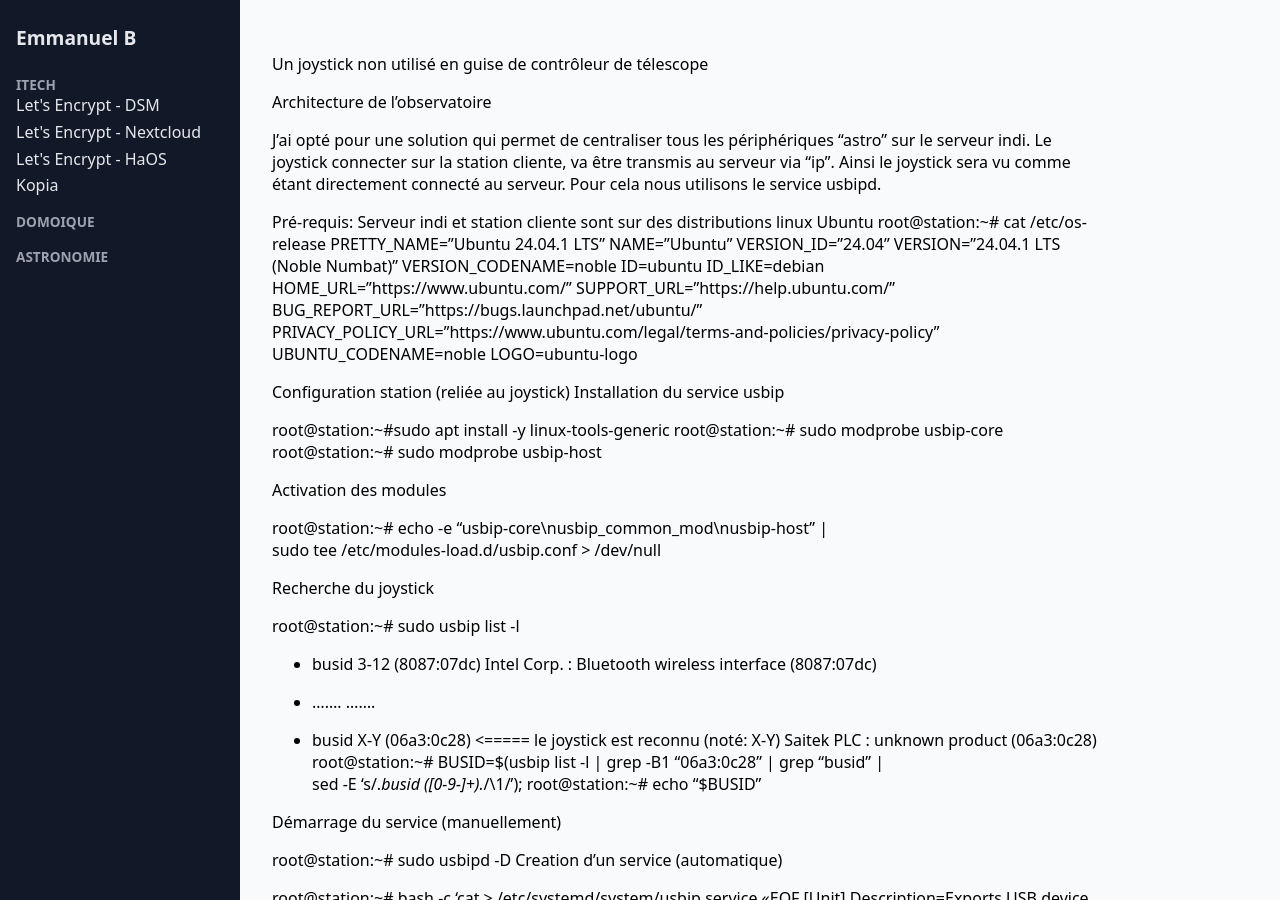
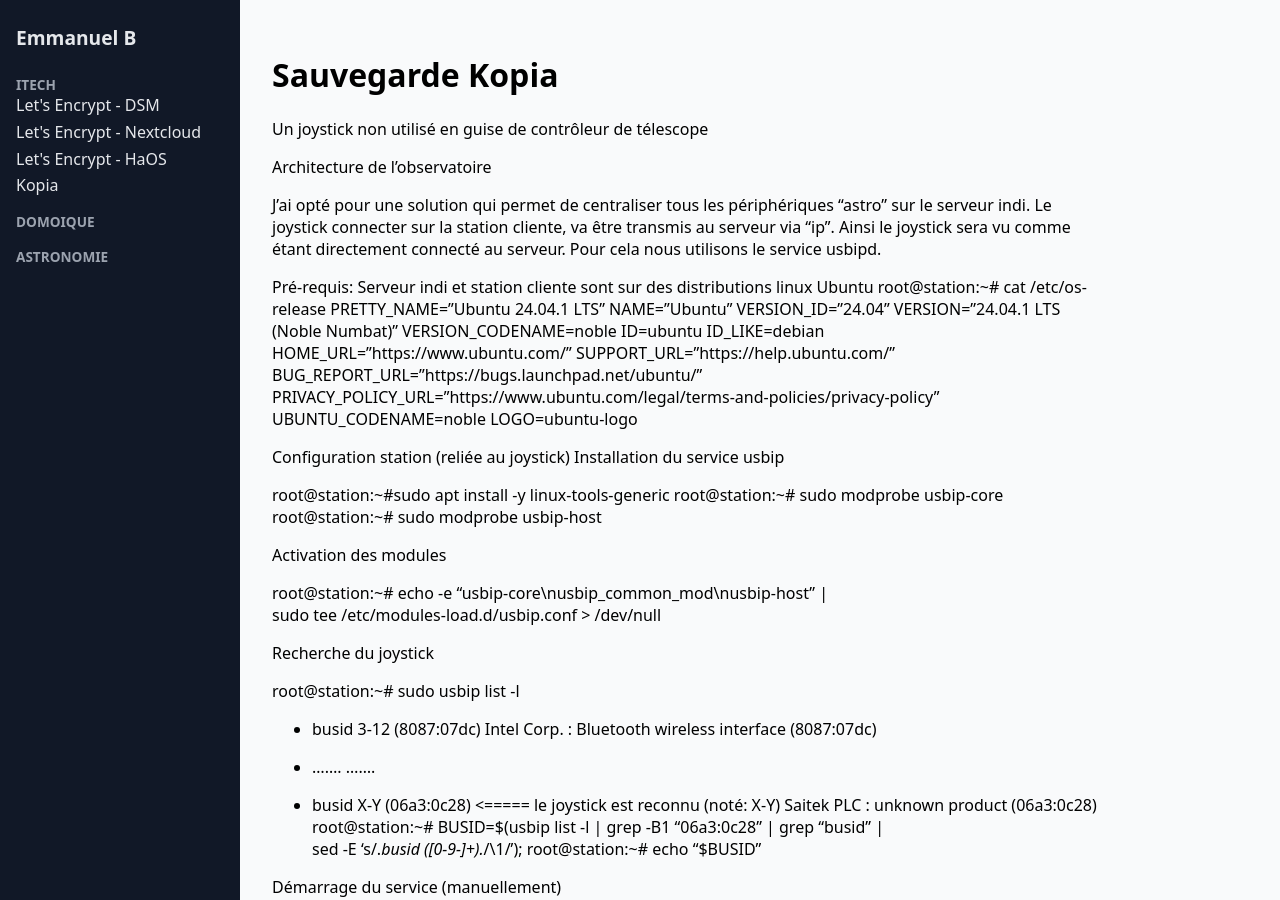
Before and after one commit to CosmicExplorator/cosmicexplorator.github.io, a Jekyll site: the page built from _pages/astronomie/configUseJoystick.md, in a window 1280 px wide and 900 px high. Built offline with Jekyll 4.4.1, drawn with Linux system fonts in a browser that asks for light colours; our own code applies the rules of GitHub Pages for plain Markdown files.

Commit message:
Update configUseJoystick.md

```diff
--- a/_pages/astronomie/configUseJoystick.md
+++ b/_pages/astronomie/configUseJoystick.md
@@ -1,3 +1,11 @@
+---
+layout: default
+title: Sauvegarde Kopia
+permalink: /configUseJoystick/
+---
+
+
+
 Un joystick non utilisé en guise de contrôleur de télescope
 
 Architecture de l'observatoire
```
